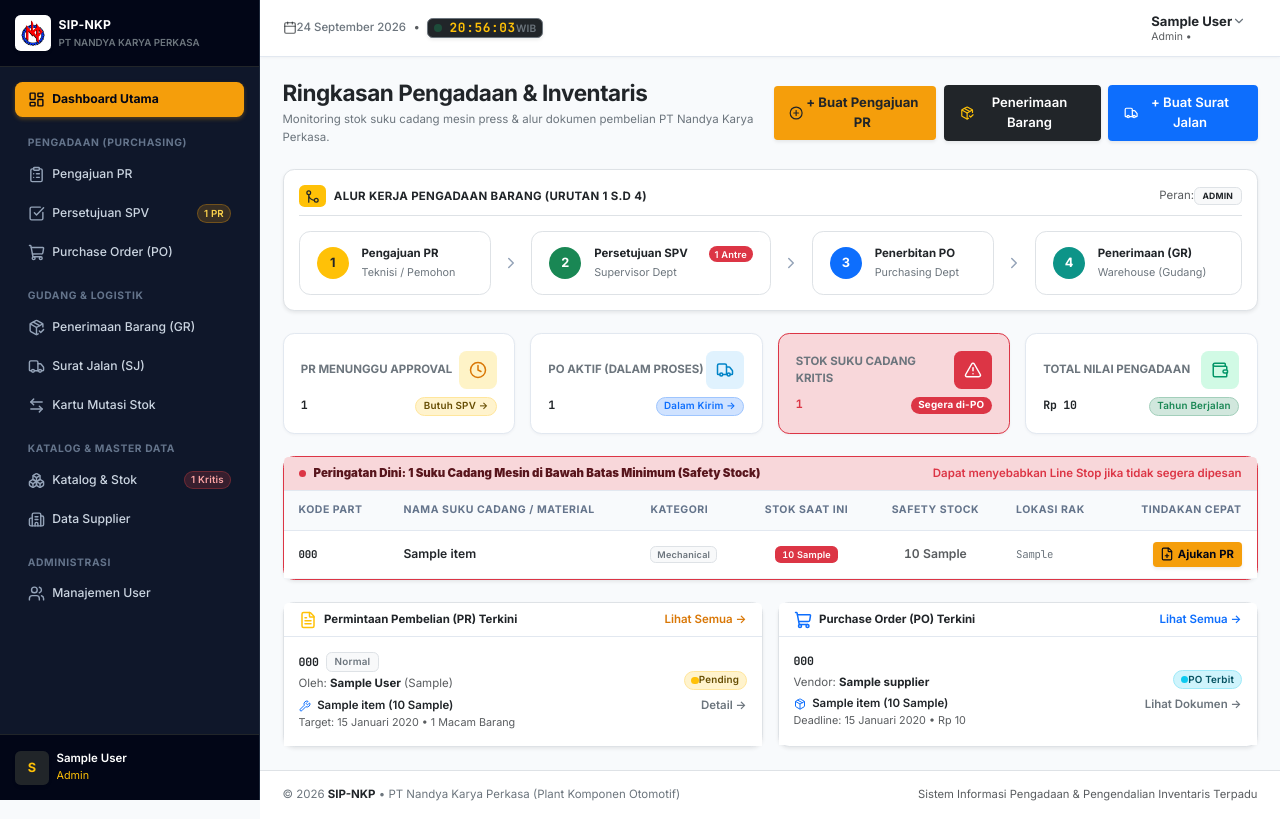
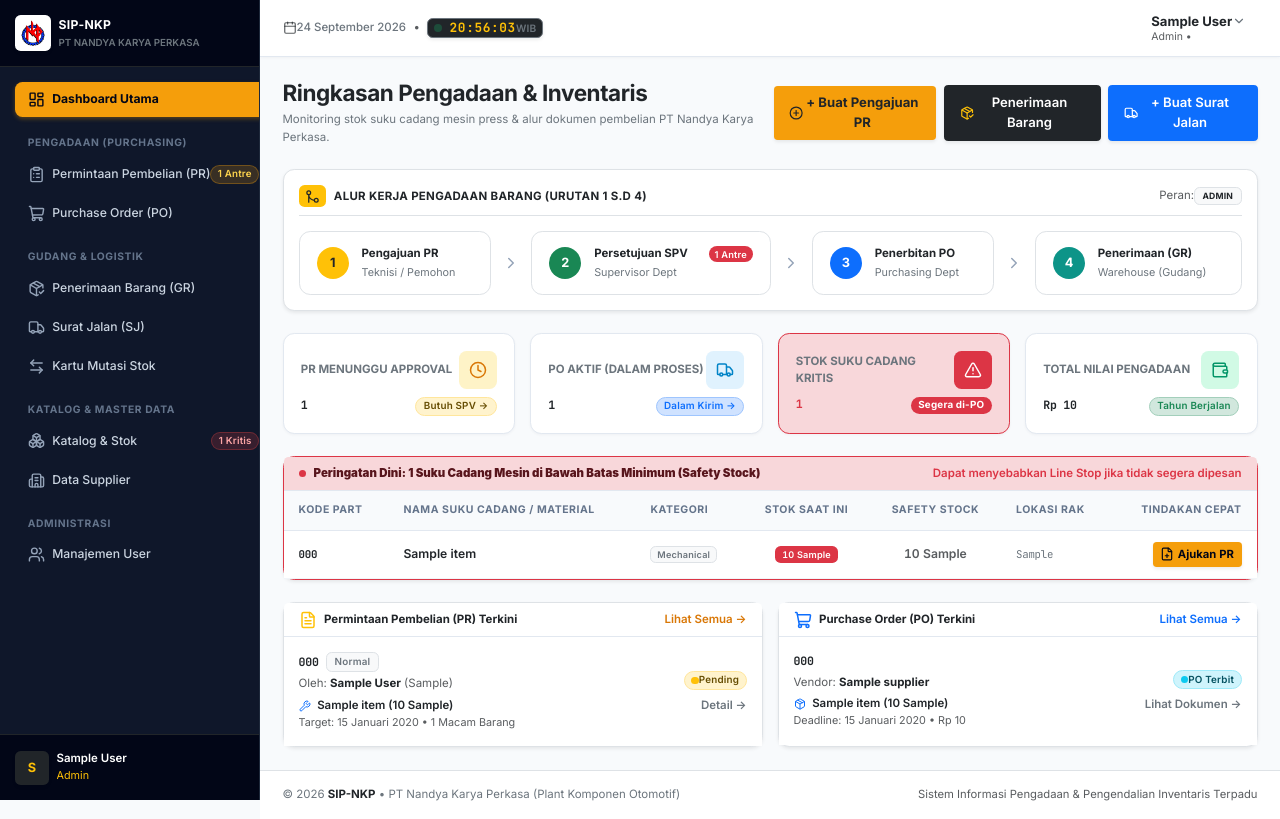
Before and after one commit to radityabhardana/Purchase_Requisition, a PHP site: page / in a window 1280 px wide. Run offline with PHP 8.4, Linux system fonts and the light colour scheme; the visitor is signed in with stand-in values (Sample User, id 1); tables that the repository leaves empty hold one stand-in row (values such as "Sample post"); some web fonts are replaced.

Commit message:
feat: add sidebar layout and purchase requisition index view

```diff
--- a/views/layouts/sidebar.php
+++ b/views/layouts/sidebar.php
@@ -27,34 +27,19 @@ $renderNavLinks = function() use ($currentPage, $role, $pendingPRCount, $critica
         Pengadaan (Purchasing)
     </div>
 
-    <?php
-    $isPendingFilter = ($currentPage === 'pr' && ($_GET['status'] ?? '') === 'Pending');
-    $isPRActive = (in_array($currentPage, ['pr', 'pr-create']) && !$isPendingFilter);
-    $isSPVActive = ($currentPage === 'pr-detail' || $isPendingFilter);
-    ?>
-
-    <!-- Pengajuan PR -->
+    <!-- Permintaan Pembelian (PR) -->
     <a href="index.php?page=pr"
-       class="nav-link <?= $isPRActive ? 'active' : '' ?>">
-        <i data-lucide="clipboard-list" class="me-2" style="width: 17px; height: 17px;"></i>
-        <span class="text-truncate">Pengajuan PR</span>
+       class="nav-link justify-content-between <?= in_array($currentPage, ['pr', 'pr-create', 'pr-detail']) ? 'active' : '' ?>">
+        <div class="d-flex align-items-center text-truncate">
+            <i data-lucide="clipboard-list" class="me-2" style="width: 17px; height: 17px;"></i>
+            <span class="text-truncate">Permintaan Pembelian (PR)</span>
+        </div>
+        <?php if ($pendingPRCount > 0 && in_array($role, ['supervisor', 'admin'])): ?>
+            <span class="badge rounded-pill <?= in_array($currentPage, ['pr', 'pr-create', 'pr-detail']) ? 'bg-dark text-warning' : 'badge-sidebar-amber' ?>" style="font-size: 0.65rem;" title="<?= $pendingPRCount ?> PR Menunggu Persetujuan">
+                <?= $pendingPRCount ?> Antre
+            </span>
+        <?php endif; ?>
     </a>
-
-    <!-- Persetujuan SPV (Approval) -->
-    <?php if (in_array($role, ['supervisor', 'admin'])): ?>
-        <a href="index.php?page=pr&status=Pending"
-           class="nav-link justify-content-between <?= $isSPVActive ? 'active' : '' ?>">
-            <div class="d-flex align-items-center text-truncate">
-                <i data-lucide="check-square" class="me-2" style="width: 17px; height: 17px;"></i>
-                <span class="text-truncate">Persetujuan SPV</span>
-            </div>
-            <?php if ($pendingPRCount > 0): ?>
-                <span class="badge rounded-pill <?= $isSPVActive ? 'bg-dark text-warning' : 'badge-sidebar-amber' ?>" style="font-size: 0.65rem;">
-                    <?= $pendingPRCount ?> PR
-                </span>
-            <?php endif; ?>
-        </a>
-    <?php endif; ?>
 
     <!-- Purchase Order (PO) -->
     <?php if (in_array($role, ['purchasing', 'admin'])): ?>
```
Also changed, not shown: DAFTAR_AKUN.md (+3 -3 lines), views/pr/index.php (+6 -11 lines).
